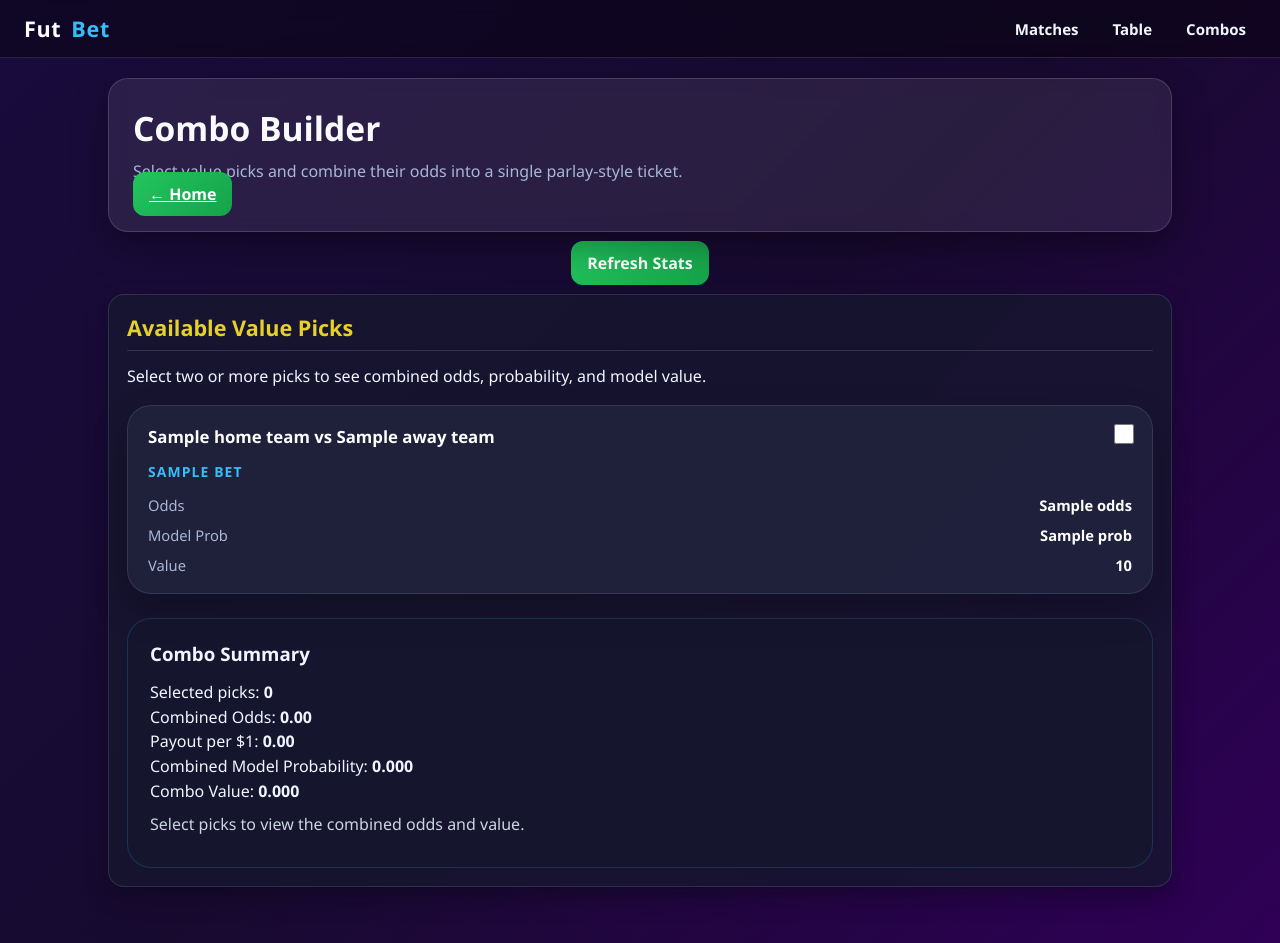
After one commit to knowsnoah/futbet, a Flask app: template templates/combos.html in a window 1280 px wide. The commit adds this page. Run offline with Flask 3, Linux system fonts and the light colour scheme; the template is opened without the code that fills it: most values are stand-ins (such as "Sample title", 1, 10 or a date in 2020).

Commit message:
combos update

```diff
--- a/app.py
+++ b/app.py
@@ -82,12 +82,19 @@ def get_cached_data(collection, key, fetch_func, max_age_hours=1, force_refresh=
         # Fall back to direct API calls if MongoDB is unavailable
         return fetch_func()
 
-    if not force_refresh:
-        cached = collection.find_one({'_id': key})
-        if cached and not is_data_stale(cached, max_age_hours):
-            return cached['data']
+    if force_refresh:
+        # Only fetch fresh data when explicitly requested
+        data = fetch_func()
+        if data:
+            cache_data(collection, key, data, max_age_hours)
+        return data
 
-    # Fetch fresh data
+    # Always use cached data if available, regardless of age
+    cached = collection.find_one({'_id': key})
+    if cached:
+        return cached['data']
+
+    # No cached data, fetch and cache
     data = fetch_func()
     if data:
         cache_data(collection, key, data, max_age_hours)
@@ -167,7 +174,7 @@ def get_upcoming_league_matches(force_refresh=False):
         data = safe_get_json(url, headers=football_headers, params=params)
         return data.get("matches", [])[:20]
 
-    return get_cached_data(matches_collection, 'upcoming_matches', fetch_matches, max_age_hours=1, force_refresh=force_refresh)
+    return get_cached_data(matches_collection, 'upcoming_matches', fetch_matches, max_age_hours=24, force_refresh=force_refresh)
 
 
 def get_last5(team_id, force_refresh=False):
@@ -178,7 +185,7 @@ def get_last5(team_id, force_refresh=False):
         matches = [m for m in data.get("matches", []) if is_premier_league_match(m)]
         return matches[-5:] if len(matches) > 5 else matches
 
-    return get_cached_data(matches_collection, f'last5_{team_id}', fetch_last5, max_age_hours=6, force_refresh=force_refresh)
+    return get_cached_data(matches_collection, f'last5_{team_id}', fetch_last5, max_age_hours=24, force_refresh=force_refresh)
 
 
 def get_next5(team_id, force_refresh=False):
@@ -189,7 +196,7 @@ def get_next5(team_id, force_refresh=False):
         matches = [m for m in data.get("matches", []) if is_premier_league_match(m)]
         return matches[:5]
 
-    return get_cached_data(matches_collection, f'next5_{team_id}', fetch_next5, max_age_hours=1, force_refresh=force_refresh)
+    return get_cached_data(matches_collection, f'next5_{team_id}', fetch_next5, max_age_hours=24, force_refresh=force_refresh)
 
 
 def get_form_results(team_id, limit=5, force_refresh=False):
@@ -228,82 +235,88 @@ def get_team_name(team_id):
 
 
 def get_standings(force_refresh=False):
-    url = f"{FOOTBALL_API_BASE}/competitions/PL/standings"
-    data = safe_get_json(url, headers=football_headers)
-    standings = []
+    def fetch_standings():
+        url = f"{FOOTBALL_API_BASE}/competitions/PL/standings"
+        data = safe_get_json(url, headers=football_headers)
+        standings = []
 
-    for table in data.get("standings", []):
-        if table.get("type") == "TOTAL":
-            for row in table.get("table", []):
-                team = row.get("team", {})
-                team_id = team.get("id")
-                standings.append({
-                    "position": row.get("position"),
-                    "team_id": team_id,
-                    "team_name": team.get("name"),
-                    "crest": team.get("crest") or "",
-                    "playedGames": row.get("playedGames"),
-                    "won": row.get("won"),
-                    "draw": row.get("draw"),
-                    "lost": row.get("lost"),
-                    "points": row.get("points"),
-                    "goalsFor": row.get("goalsFor"),
-                    "goalsAgainst": row.get("goalsAgainst"),
-                    "goalDifference": row.get("goalDifference"),
-                    "form": get_form_results(team_id, force_refresh=force_refresh)
-                })
-            break
+        for table in data.get("standings", []):
+            if table.get("type") == "TOTAL":
+                for row in table.get("table", []):
+                    team = row.get("team", {})
+                    team_id = team.get("id")
+                    standings.append({
+                        "position": row.get("position"),
+                        "team_id": team_id,
+                        "team_name": team.get("name"),
+                        "crest": team.get("crest") or "",
+                        "playedGames": row.get("playedGames"),
+                        "won": row.get("won"),
+                        "draw": row.get("draw"),
+                        "lost": row.get("lost"),
+                        "points": row.get("points"),
+                        "goalsFor": row.get("goalsFor"),
+                        "goalsAgainst": row.get("goalsAgainst"),
+                        "goalDifference": row.get("goalDifference"),
+                        "form": get_form_results(team_id, force_refresh=force_refresh)
+                    })
+                break
 
-    return standings
+        return standings
+
+    return get_cached_data(teams_collection, 'standings', fetch_standings, max_age_hours=168, force_refresh=force_refresh)  # Cache for 1 week
 
 
 # -------------------------
 # Simple model from recent form
 # -------------------------
 def get_recent_form_points(team_id, limit=5):
-    url = f"{FOOTBALL_API_BASE}/teams/{team_id}/matches"
-    params = {"status": "FINISHED", "limit": 20}
-    data = safe_get_json(url, headers=football_headers, params=params)
-    matches = [m for m in data.get("matches", []) if is_premier_league_match(m)]
+    def fetch_recent_form():
+        url = f"{FOOTBALL_API_BASE}/teams/{team_id}/matches"
+        params = {"status": "FINISHED", "limit": 20}
+        data = safe_get_json(url, headers=football_headers, params=params)
+        matches = [m for m in data.get("matches", []) if is_premier_league_match(m)]
 
-    points = 0
-    goal_diff = 0
-    count = 0
+        points = 0
+        goal_diff = 0
+        count = 0
 
-    for m in matches[:limit]:
-        ft = m.get("score", {}).get("fullTime", {})
-        home_goals = ft.get("home")
-        away_goals = ft.get("away")
+        for m in matches[:limit]:
+            ft = m.get("score", {}).get("fullTime", {})
+            home_goals = ft.get("home")
+            away_goals = ft.get("away")
 
-        if home_goals is None or away_goals is None:
-            continue
+            if home_goals is None or away_goals is None:
+                continue
 
-        is_home = m.get("homeTeam", {}).get("id") == team_id
+            is_home = m.get("homeTeam", {}).get("id") == team_id
 
-        if is_home:
-            gf, ga = home_goals, away_goals
-        else:
-            gf, ga = away_goals, home_goals
+            if is_home:
+                gf, ga = home_goals, away_goals
+            else:
+                gf, ga = away_goals, home_goals
 
-        goal_diff += (gf - ga)
+            goal_diff += (gf - ga)
 
-        if gf > ga:
-            points += 3
-        elif gf == ga:
-            points += 1
+            if gf > ga:
+                points += 3
+            elif gf == ga:
+                points += 1
 
-        count += 1
+            count += 1
 
-    if count == 0:
+        if count == 0:
+            return {
+                "ppg": 1.0,
+                "gd_per_match": 0.0
+            }
+
         return {
-            "ppg": 1.0,
-            "gd_per_match": 0.0
+            "ppg": round(points / count, 3),
+            "gd_per_match": round(goal_diff / count, 3)
         }
 
-    return {
-        "ppg": round(points / count, 3),
-        "gd_per_match": round(goal_diff / count, 3)
-    }
+    return get_cached_data(matches_collection, f'recent_form_{team_id}_{limit}', fetch_recent_form, max_age_hours=24, force_refresh=False)  # Cache for 24 hours, don't auto-refresh
 
 
 def estimate_match_probabilities(home_team_id, away_team_id):
@@ -361,7 +374,7 @@ def get_epl_odds(force_refresh=False):
             return data
         return []
 
-    return get_cached_data(odds_collection, 'epl_odds', fetch_odds, max_age_hours=0.5, force_refresh=force_refresh)
+    return get_cached_data(odds_collection, 'epl_odds', fetch_odds, max_age_hours=6, force_refresh=force_refresh)
 
 
 def get_best_h2h_odds_for_match(match, odds_events):
@@ -557,6 +570,13 @@ def table_page():
     return render_template("table.html", standings=standings)
 
 
+@app.route("/combos")
+def combos_page():
+    refresh = request.args.get("refresh", "").lower() in ['true', '1', 'yes']
+    value_picks = get_global_value_picks(force_refresh=refresh) if ODDS_API_KEY else []
+    return render_template("combos.html", value_picks=value_picks, odds_enabled=bool(ODDS_API_KEY))
+
+
 @app.route("/team/<int:team_id>/value_simple")
 def team_value_simple(team_id):
     return jsonify(get_value_simple(team_id))
--- a/static/style.css
+++ b/static/style.css
@@ -259,6 +259,90 @@ body {
   gap: 10px;
 }
 
+.combo-grid {
+  display: grid;
+  grid-template-columns: repeat(auto-fit, minmax(240px, 1fr));
+  gap: 16px;
+  margin-top: 18px;
+}
+
+.combo-card {
+  position: relative;
+  padding: 20px 20px 18px;
+  background: rgba(33, 34, 60, 0.92);
+  border: 1px solid rgba(145, 153, 208, 0.18);
+  border-radius: 24px;
+  box-shadow: 0 16px 36px rgba(0, 0, 0, 0.24);
+  cursor: pointer;
+  transition: transform 0.18s ease, border-color 0.18s ease, background 0.18s ease;
+}
+
+.combo-card:hover {
+  transform: translateY(-2px);
+  border-color: rgba(56, 189, 248, 0.36);
+}
+
+.combo-card input[type="checkbox"] {
+  position: absolute;
+  top: 18px;
+  right: 18px;
+  width: 20px;
+  height: 20px;
+  accent-color: var(--accent);
+}
+
+.combo-card-content {
+  display: grid;
+  gap: 14px;
+}
+
+.combo-fixture {
+  font-size: 1.05rem;
+  font-weight: 800;
+  color: #ffffff;
+  line-height: 1.3;
+}
+
+.combo-market {
+  color: var(--accent);
+  font-weight: 700;
+  text-transform: uppercase;
+  letter-spacing: 0.08em;
+  font-size: 0.87rem;
+}
+
+.combo-stats {
+  display: grid;
+  gap: 10px;
+}
+
+.combo-stat {
+  display: flex;
+  justify-content: space-between;
+  color: var(--text-muted);
+  font-size: 0.92rem;
+}
+
+.combo-stat strong {
+  color: #ffffff;
+}
+
+.combo-summary-bubble {
+  margin-top: 24px;
+  padding: 22px;
+  background: rgba(22, 23, 47, 0.95);
+  border: 1px solid rgba(56, 189, 248, 0.18);
+  border-radius: 24px;
+}
+
+.combo-summary-bubble h3 {
+  margin-bottom: 14px;
+}
+
+.combo-summary-bubble p {
+  line-height: 1.55;
+}
+
 .stat-box {
   background: rgba(34, 40, 74, 0.8);
   border: 1px solid rgba(39, 167, 255, 0.22);
--- /dev/null
+++ b/templates/combos.html
@@ -0,0 +1,109 @@
+<!DOCTYPE html>
+<html lang="en">
+<head>
+  <meta charset="UTF-8">
+  <meta name="viewport" content="width=device-width, initial-scale=1.0">
+  <title>FutBet - Combos</title>
+  <link rel="stylesheet" href="{{ url_for('static', filename='style.css') }}">
+</head>
+<body>
+  <header class="top-nav">
+    <a href="{{ url_for('home') }}" class="nav-brand">Fut<span>Bet</span></a>
+    <nav>
+      <ul class="nav-menu">
+        <li><a href="{{ url_for('home') }}">Matches</a></li>
+        <li><a href="{{ url_for('table_page') }}">Table</a></li>
+        <li><a href="{{ url_for('combos_page') }}">Combos</a></li>
+      </ul>
+    </nav>
+  </header>
+
+  <main class="page-wrap">
+    <section class="hero">
+      <h1>Combo Builder</h1>
+      <p>Select value picks and combine their odds into a single parlay-style ticket.</p>
+      <a href="{{ url_for('home') }}" class="back-button">← Home</a>
+    </section>
+
+    <div style="text-align: center; margin: 20px 0;">
+      <a href="{{ url_for('combos_page', refresh='true') }}" class="search-button" style="text-decoration: none;">Refresh Stats</a>
+    </div>
+
+    <section class="section">
+      <h2>Available Value Picks</h2>
+      {% if value_picks %}
+        <p>Select two or more picks to see combined odds, probability, and model value.</p>
+
+        <div class="combo-grid">
+          {% for pick in value_picks %}
+            <label class="combo-card">
+              <input type="checkbox" class="combo-checkbox" data-odds="{{ pick.odds }}" data-prob="{{ pick.prob }}" id="pick_{{ loop.index }}">
+              <div class="combo-card-content">
+                <div class="combo-fixture">{{ pick.match.homeTeam.name }} vs {{ pick.match.awayTeam.name }}</div>
+                <div class="combo-market">{{ pick.bet | capitalize }}</div>
+                <div class="combo-stats">
+                  <div class="combo-stat"><span>Odds</span><strong>{{ pick.odds }}</strong></div>
+                  <div class="combo-stat"><span>Model Prob</span><strong>{{ pick.prob }}</strong></div>
+                  <div class="combo-stat"><span>Value</span><strong>{{ pick.value | round(3) }}</strong></div>
+                </div>
+              </div>
+            </label>
+          {% endfor %}
+        </div>
+
+        <div class="combo-summary combo-summary-bubble">
+          <h3>Combo Summary</h3>
+          <p>Selected picks: <strong id="selectedCount">0</strong></p>
+          <p>Combined Odds: <strong id="combinedOdds">0.00</strong></p>
+          <p>Payout per $1: <strong id="payoutPerDollar">0.00</strong></p>
+          <p>Combined Model Probability: <strong id="combinedProb">0.000</strong></p>
+          <p>Combo Value: <strong id="comboValue">0.000</strong></p>
+          <p id="comboAdvice" class="message">Select picks to view the combined odds and value.</p>
+        </div>
+      {% elif not odds_enabled %}
+        <p class="message">No value pick data available because the Odds API key is not configured.</p>
+      {% else %}
+        <p class="message">No value picks are available right now.</p>
+      {% endif %}
+    </section>
+  </main>
+
+  <script>
+    const updateCombo = () => {
+      const checkboxes = document.querySelectorAll('.combo-checkbox');
+      let count = 0;
+      let combinedOdds = 1;
+      let combinedProb = 1;
+
+      checkboxes.forEach(checkbox => {
+        if (checkbox.checked) {
+          count += 1;
+          combinedOdds *= parseFloat(checkbox.dataset.odds) || 1;
+          combinedProb *= parseFloat(checkbox.dataset.prob) || 1;
+        }
+      });
+
+      const comboValue = combinedProb * combinedOdds - 1;
+      document.getElementById('selectedCount').textContent = count;
+      document.getElementById('combinedOdds').textContent = count ? combinedOdds.toFixed(3) : '0.00';
+      document.getElementById('payoutPerDollar').textContent = count ? combinedOdds.toFixed(2) : '0.00';
+      document.getElementById('combinedProb').textContent = count ? combinedProb.toFixed(3) : '0.000';
+      document.getElementById('comboValue').textContent = count ? comboValue.toFixed(3) : '0.000';
+
+      const advice = document.getElementById('comboAdvice');
+      if (count === 0) {
+        advice.textContent = 'Select picks to view the combined odds and value.';
+      } else if (comboValue > 0) {
+        advice.textContent = 'This combo has positive model value based on current probabilities.';
+      } else if (comboValue === 0) {
+        advice.textContent = 'This combo is break-even on the current model.';
+      } else {
+        advice.textContent = 'This combo is negative value based on current probabilities.';
+      }
+    };
+
+    document.querySelectorAll('.combo-checkbox').forEach(checkbox => checkbox.addEventListener('change', updateCombo));
+    updateCombo();
+  </script>
+</body>
+</html>
--- a/templates/home.html
+++ b/templates/home.html
@@ -13,7 +13,7 @@
       <ul class="nav-menu">
         <li><a href="{{ url_for('home') }}">Matches</a></li>
         <li><a href="{{ url_for('table_page') }}">Table</a></li>
-        <li><a href="#">Combos</a></li>
+        <li><a href="{{ url_for('combos_page') }}">Combos</a></li>
       </ul>
     </nav>
   </header>
@@ -35,7 +35,7 @@
     </section>
 
     <div style="text-align: center; margin: 20px 0;">
-      <a href="{{ url_for('home', refresh='true') }}" class="search-button" style="text-decoration: none;">Refresh Data</a>
+      <a href="{{ url_for('home', refresh='true') }}" class="search-button" style="text-decoration: none;">Refresh Stats</a>
     </div>
 
     <div class="main-grid">
```
Also changed, not shown: templates/table.html (+5 -7 lines), templates/team.html (+2 -8 lines).
